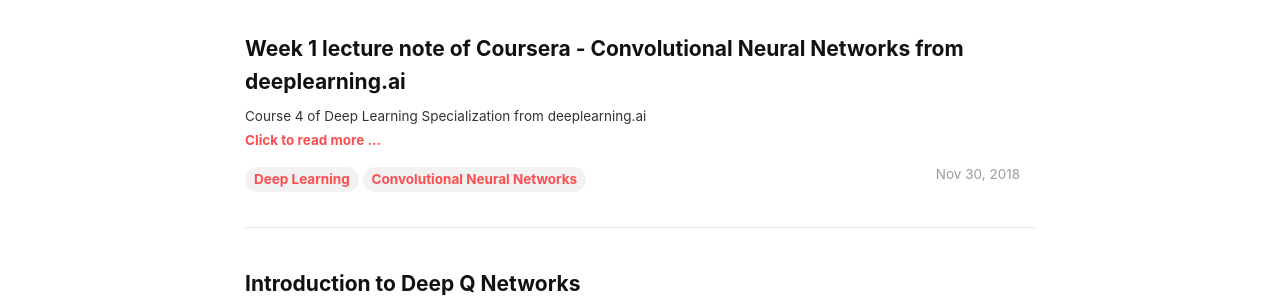
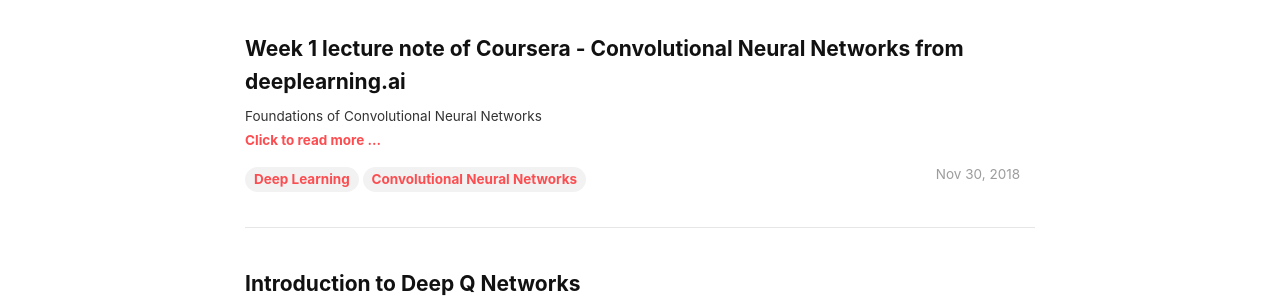
Before and after one commit to Zhenye-Na/blog, a Jekyll site: the page built from blog/index.html, in a window 1280 px wide. Shown: the part 553-853 px from the top of the page. Built offline with Jekyll 4.4.1, drawn with Linux system fonts in a browser that asks for light colours; the list of posts is cut into pages by our own code.

Commit message:
update posts

```diff
--- a/_posts/2018-11-30-cnn-deep-leearning-ai-week1.md
+++ b/_posts/2018-11-30-cnn-deep-leearning-ai-week1.md
@@ -3,7 +3,7 @@
 title: "Week 1 lecture note of Coursera - Convolutional Neural Networks from deeplearning.ai"
 date: 2018-11-30
 modify_date: 2018-11-30
-excerpt: "Course 4 of Deep Learning Specialization from deeplearning.ai"
+excerpt: "Foundations of Convolutional Neural Networks"
 tags: [Deep Learning, Convolutional Neural Networks]
 mathjax: true
 mathjax_autoNumber: true
```
